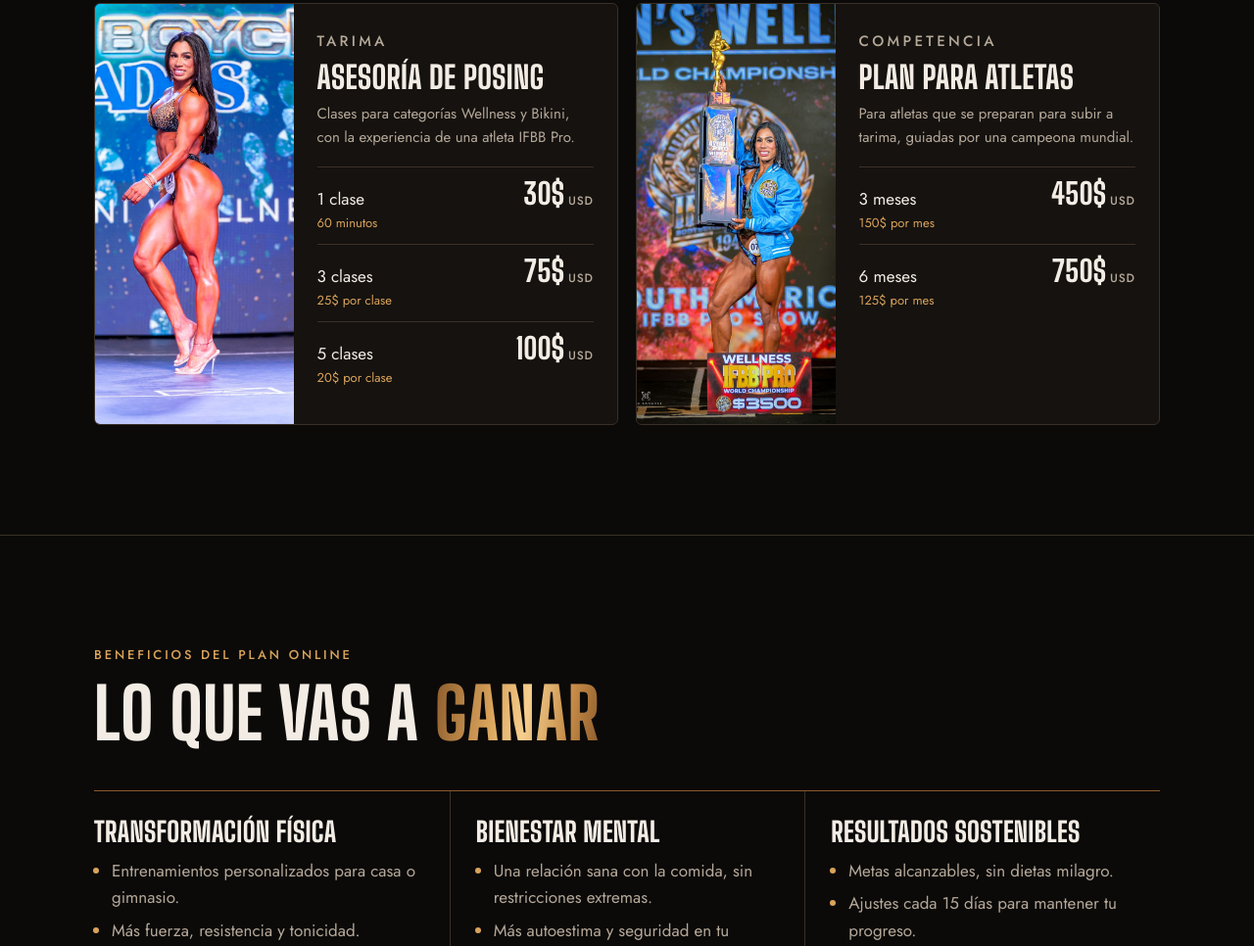
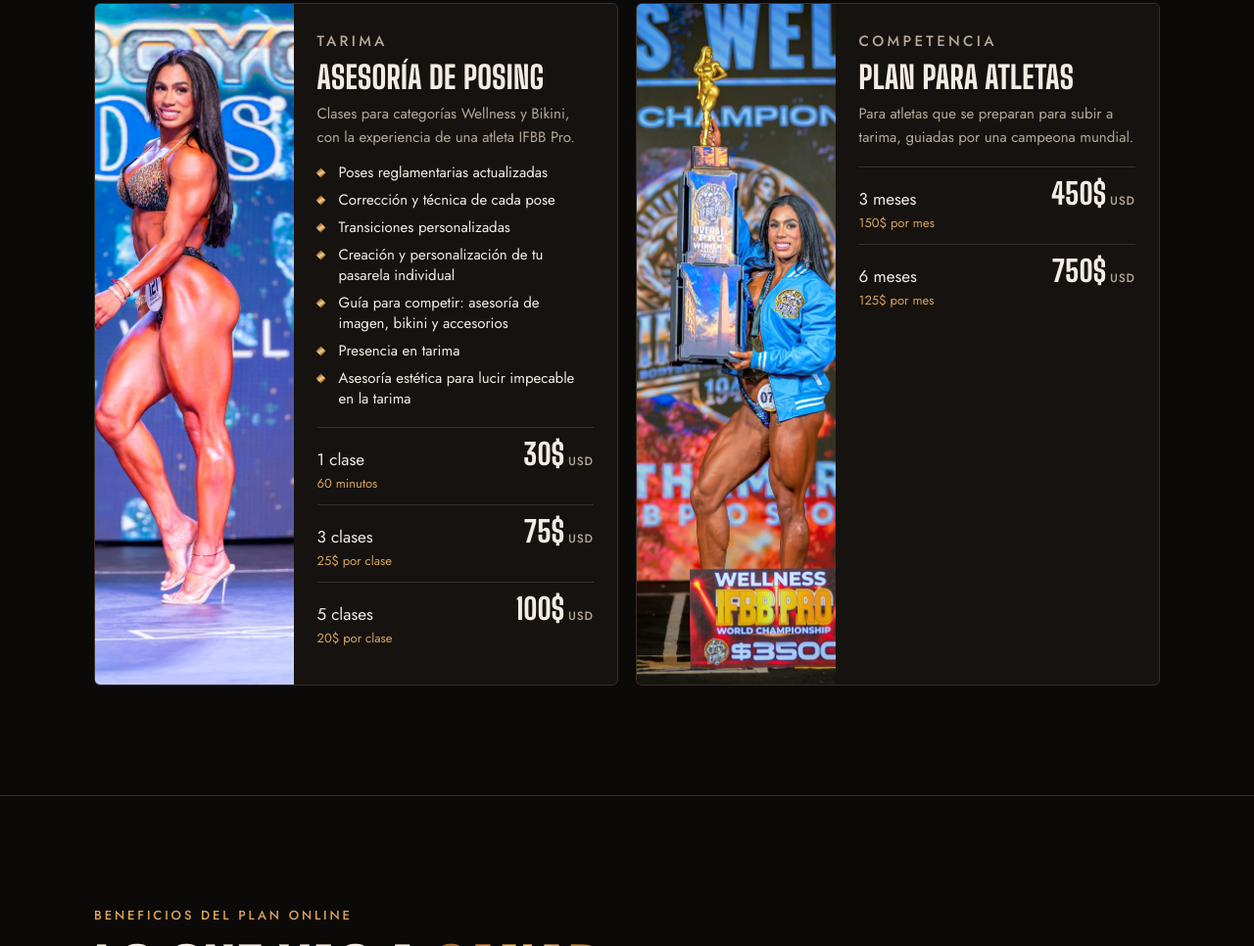
Before and after one commit to vanessa-fit/vanessa-fit.github.io, a plain HTML site: page index.html in a window 1280 px wide. Shown: the part 2423-3389 px from the top of the page at 98% size. Drawn offline with nearby package versions, Linux system fonts and the light colour scheme.

Commit message:
Posing: qué incluyen las clases
Co-Authored-By: Claude Opus 5.5 <noreply@anthropic.com>

```diff
--- a/index.html
+++ b/index.html
@@ -125,6 +125,9 @@ h3 { font-size: clamp(26px, 3vw, 32px); }
 .svc img { width: 100%; height: 100%; object-fit: cover; min-height: 280px; }
 .svc-body { padding: 26px 24px; display: flex; flex-direction: column; gap: 10px; min-width: 0; }
 .svc-body p { margin: 0; color: var(--muted); font-size: 15px; }
+.svc-list { list-style: none; margin: 4px 0 0; padding: 0; display: grid; gap: 7px; font-size: 15px; color: var(--text); }
+.svc-list li { display: grid; grid-template-columns: 14px 1fr; gap: 8px; line-height: 1.4; }
+.svc-list li::before { content: ""; width: 7px; height: 7px; transform: rotate(45deg); background: var(--gold-grad); margin-top: 7px; }
 .rows { list-style: none; margin: 8px 0 0; padding: 0; }
 .rows li { display: flex; justify-content: space-between; align-items: baseline; gap: 12px; padding: 11px 0; border-top: 1px solid var(--line); }
 .rows li span { color: var(--text); }
@@ -327,6 +330,15 @@ footer { padding-block: 22px; text-align: center; color: var(--muted); font-size
           <p class="eyebrow" style="margin:0">Tarima</p>
           <h3>Asesoría de posing</h3>
           <p>Clases para categorías Wellness y Bikini, con la experiencia de una atleta IFBB Pro.</p>
+          <ul class="svc-list">
+            <li>Poses reglamentarias actualizadas</li>
+            <li>Corrección y técnica de cada pose</li>
+            <li>Transiciones personalizadas</li>
+            <li>Creación y personalización de tu pasarela individual</li>
+            <li>Guía para competir: asesoría de imagen, bikini y accesorios</li>
+            <li>Presencia en tarima</li>
+            <li>Asesoría estética para lucir impecable en la tarima</li>
+          </ul>
           <ul class="rows">
             <li><span>1 clase<em>60 minutos</em></span><b>30$<small>USD</small></b></li>
             <li><span>3 clases<em>25$ por clase</em></span><b>75$<small>USD</small></b></li>
```
Also changed, not shown: 1 other file.
